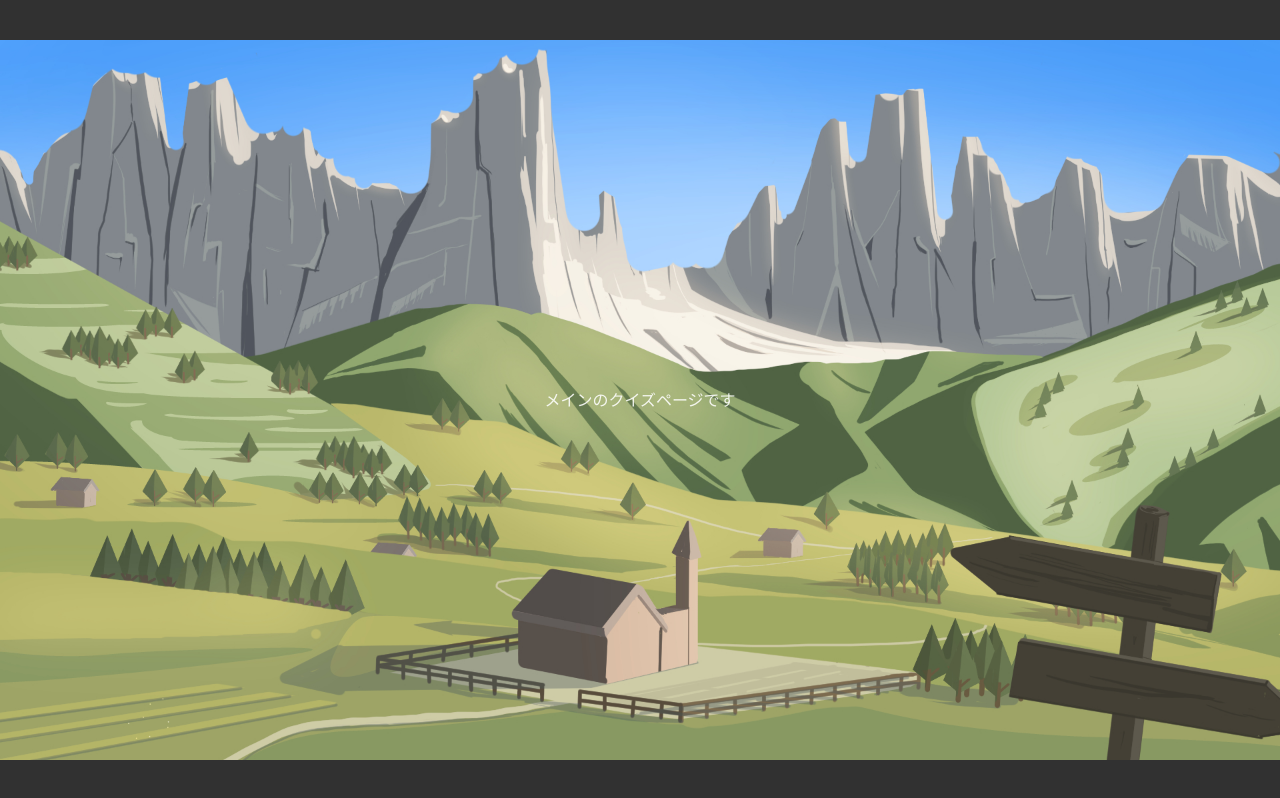
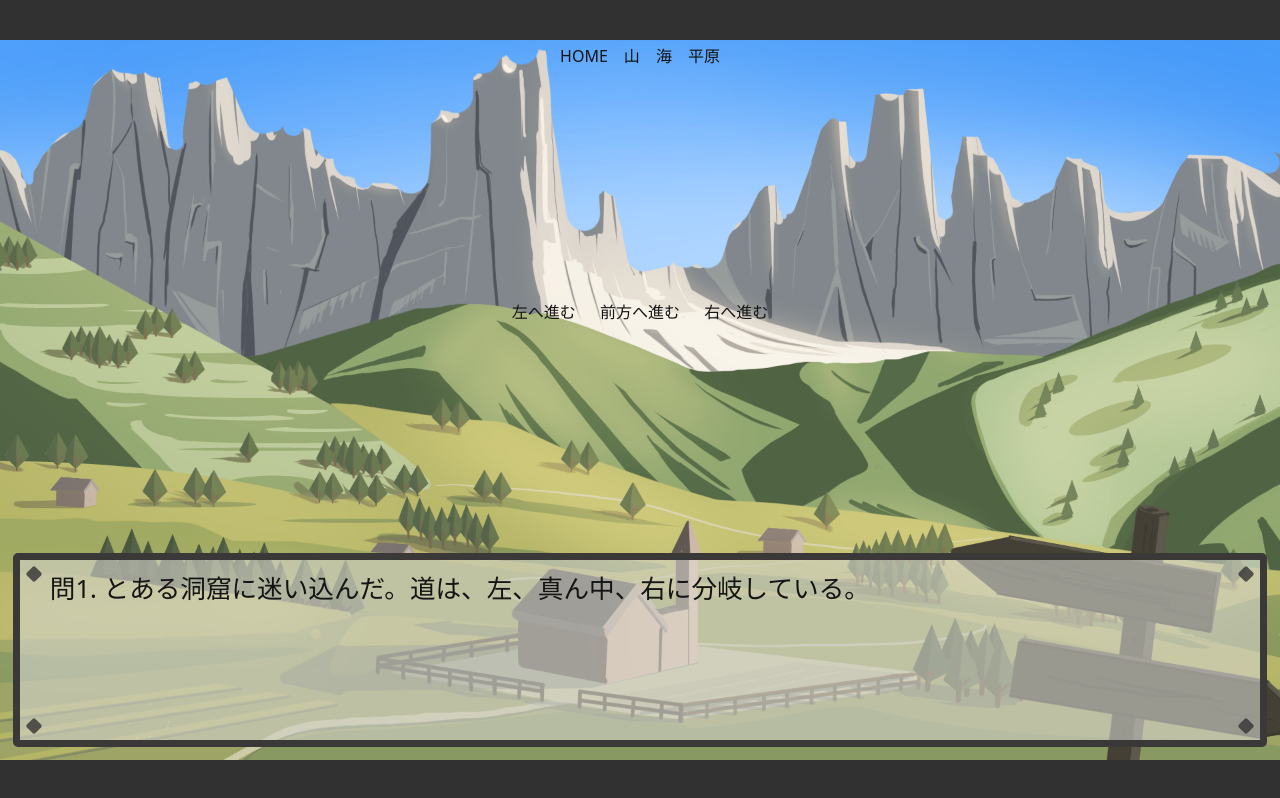
Before and after one commit to shinyaissp/math-app, a Next.js app: page /quiz/main in a window 1280 px wide. Built offline with nearby package versions, Linux system fonts and the light colour scheme.

Commit message:
250628_01 add QuestionBox

```diff
--- /dev/null
+++ b/src/app/quiz/main/QuestionBox.js
@@ -0,0 +1,11 @@
+import React from 'react'
+import styles from './QuestionBox.module.css';
+
+export default function QuestionBox( {children} ) {
+  return (
+    <div className={styles.questionBox}>
+      {children}
+      <span aria-hidden="true"></span>
+    </div>
+  )
+}
--- /dev/null
+++ b/src/app/quiz/main/QuestionBox.module.css
@@ -0,0 +1,49 @@
+.questionBox {
+  flex:10;
+  position: relative;
+
+  width: 98%;
+  margin-bottom: 1%;
+  padding: 10px 30px;
+
+  border: 7px solid rgb(59, 56, 56);
+  background-color: rgba(212, 212, 206, 0.6);
+  border-radius: 5px;
+
+  font-size: clamp(16px, 2vw, 32px);
+  color: rgb(20, 20, 20);
+}
+
+.questionBox::before,
+.questionBox::after,
+.questionBox span::before,
+.questionBox span::after {
+  content: '';
+  position: absolute;
+  width: 12px;
+  height: 12px;
+  background: #333;
+  border-radius: 2px;
+  transform: rotate(45deg);
+  opacity: 0.8;
+}
+
+.questionBox::before {
+  top: 8px;
+  left: 8px;
+}
+
+.questionBox::after {
+  top: 8px;
+  right: 8px;
+}
+
+.questionBox span::before {
+  bottom: 8px;
+  left: 8px;
+}
+
+.questionBox span::after {
+  bottom: 8px;
+  right: 8px;
+}
--- a/src/app/quiz/main/page.js
+++ b/src/app/quiz/main/page.js
@@ -1,11 +1,47 @@
-import React from 'react'
+"use client";
+
+import React, { useState } from 'react';
+import { motion, AnimatePresence } from 'framer-motion';
+import { quizData } from '../quizData';
+import Link from 'next/link'
 import GameArea from '../../../../components/GameArea/GameArea'
-
+import QuestionBox from './QuestionBox';
+import styles from './page.module.css';
 
 export default function Page() {
+  const images = ['/mountain.jpg', '/sea.jpg', '/plain.jpg'];
+  const [bgIndex, setBgIndex] = useState(0);
+
+  const changeBackground = (index) => {
+    setBgIndex(index);
+  };
+
   return (
-    <GameArea imageUrl="/mountain.jpg">
-      <div>メインのクイズページです</div>
-    </GameArea>
-  )
+    <AnimatePresence mode="wait">
+      <motion.div
+        key={bgIndex}
+        initial={{ opacity: 0 }}
+        animate={{ opacity: 1 }}
+        exit={{ opacity: 0 }}
+        transition={{ duration: 0.5 }}
+      >
+        <GameArea imageUrl={images[bgIndex]}>
+          <div className={styles.header}>
+            <Link href="../quiz">HOME </Link>
+            <button onClick={() => changeBackground(0)}>山</button>
+            <button onClick={() => changeBackground(1)}>海</button>
+            <button onClick={() => changeBackground(2)}>平原</button>
+          </div>
+          <div className={styles.answereBox}>
+            <button onClick={() => changeBackground(0)}>{quizData[0].options[0]}</button>
+            <button onClick={() => changeBackground(1)}>{quizData[0].options[1]}</button>
+            <button onClick={() => changeBackground(2)}>{quizData[0].options[2]}</button>
+          </div>
+          <QuestionBox className={styles.questionBox}>
+            {quizData[0].question}
+          </QuestionBox>
+        </GameArea>
+      </motion.div>
+    </AnimatePresence>
+  );
 }
--- /dev/null
+++ b/src/app/quiz/main/page.module.css
@@ -0,0 +1,47 @@
+.header {
+  flex:2 ;
+
+  display: flex;
+  flex-direction: row;
+  align-items: center;
+  justify-content: center;
+
+  width: 95%;
+  color:rgb(20, 20, 20);
+}
+
+.header > * {
+  margin: 0 8px;
+}
+
+.answereBox {
+  flex: 30 ;
+
+  display: flex;
+  flex-direction: row;
+  align-items: center;
+  justify-content: center;
+
+  width: 95%;
+  color:rgb(20, 20, 20);
+}
+
+.answereBox > * {
+  margin: 0 1%;
+}
+/*
+.questionBox {
+  flex: 10 ;
+  position: relative;
+
+  width: 98%;
+  margin-bottom: 1%;
+  padding: 10px 30px;
+
+  border: 7px solid rgb(59, 56, 56);
+  background-color: rgba(212, 212, 206, 0.6);
+  border-radius: 5px;
+
+  font-size: clamp(16px, 2vw, 32px);
+  color: rgb(20, 20, 20);
+} */
--- a/src/app/quiz/page.js
+++ b/src/app/quiz/page.js
@@ -1,5 +1,6 @@
 import React from 'react'
 import GameArea from '../../../components/GameArea/GameArea'
+import { motion, AnimatePresence } from 'framer-motion';
 import Link from 'next/link'
 
 export default function Page() {
--- /dev/null
+++ b/src/app/quiz/quizData.js
@@ -0,0 +1,15 @@
+export const quizData = [
+  {
+    question: '問1. とある洞窟に迷い込んだ。道は、左、真ん中、右に分岐している。',
+    options: ['左へ進む', '前方へ進む', '右へ進む'],
+    correctIndex: 0,
+    probability_A: 1/3,
+    additionalQuestion: '左側から気配がする',
+  },
+  {
+    question: 'A王国には、赤い妖精が３匹と青い妖精が１匹おり、B王国には２匹の妖精おり１匹の青い妖精がいるという情報を得た。どちらに頼みますか？',
+    options: ['A王国', 'B王国'],
+    correctIndex: 1,
+    probability: 1/3,
+  },
+];
```
Also changed, not shown: package.json (+5 -4 lines), components/GameArea/GameArea.module.css (line endings or trailing spaces), 1 other file (tests, documents, lock files or other folders).
